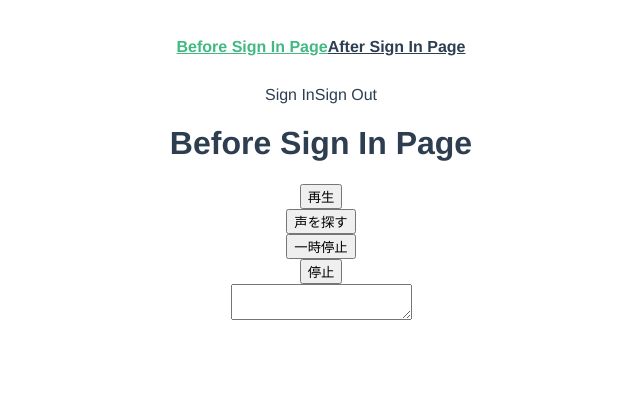
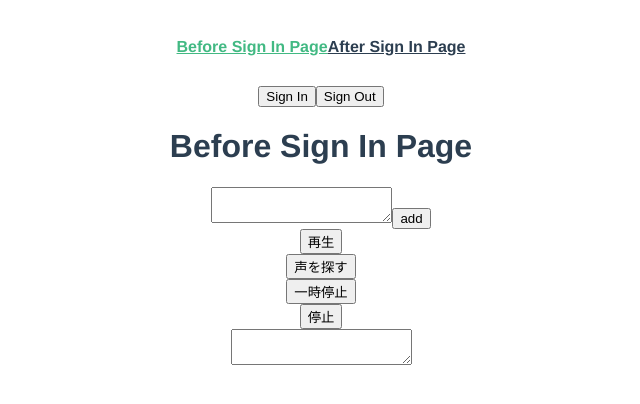
Before and after one commit to beginners-luckk/beginners-luck, a Vue app: page /BeforeSignIn in a window 1280 px wide. Shown: the top 404 px of the page, without its empty margins (319-959 px from the left). Built offline with nearby package versions, Linux system fonts and the light colour scheme; no server answers.

Commit message:
userが作成した質問をアカウントと紐づけてfirebaseに格納

```diff
--- a/package.json
+++ b/package.json
@@ -9,10 +9,10 @@
   },
   "dependencies": {
     "core-js": "^3.6.5",
-    "firebase": "^8.10.0",
+    "firebase": "^8.8.1",
     "vue": "^2.6.11",
-    "vue-router": "^3.2.0"
-
+    "vue-router": "^3.2.0",
+    "vuex": "^3.6.2"
   },
   "devDependencies": {
     "@vue/cli-plugin-babel": "~4.5.0",
--- a/src/App.vue
+++ b/src/App.vue
@@ -5,23 +5,24 @@
       <router-link to="/AfterSignIn">After Sign In Page</router-link>
     </div>
     <div class="sign-in">
-      <span @click="signIn">Sign In</span>
-      <span @click="signOut">Sign Out</span>
+      <button @click="signIn">Sign In</button>
+      <button @click="signOut">Sign Out</button>
     </div>
     <router-view />
+    <make-question />
     <practice />
   </div>
 </template>
 
 <script>
-// import HelloWorld from "./components/HelloWorld.vue"
+import MakeQuestion from "./components/makeQuestion.vue"
 import practice from "./components/practice.vue"
 
 export default {
   name: "App",
   components: {
-    // HelloWorld,
     practice,
+    MakeQuestion,
   },
   methods: {
     signIn() {
--- a/src/components/UserProfile.vue
+++ b/src/components/UserProfile.vue
@@ -3,13 +3,13 @@
     <div class="signed-in-user-profile" v-if="user">
       <div>uid : {{ user.uid }}</div>
       <div>displayName : {{ user.displayName }}</div>
-      <div class="signed-in-user-profile__photo">
+      <!-- <div class="signed-in-user-profile__photo">
         <img
           v-bind:src="
             user.photoURL ? user.photoURL : 'https://via.placeholder.com/150'
           "
         />
-      </div>
+      </div> -->
     </div>
     <div v-else>No User Signed In</div>
   </div>
--- /dev/null
+++ b/src/components/makeQuestion.vue
@@ -0,0 +1,42 @@
+<template>
+  <div>
+    <textarea v-model="imputText"></textarea>
+    <button @click="postQuestion">add</button>
+    <div>{{ user.userQuestion }}</div>
+  </div>
+</template>
+
+<script>
+import firebase from "firebase"
+export default {
+  computed: {
+    user: function () {
+      return this.$store.state.user
+    },
+  },
+  data() {
+    return {
+      db: firebase.firestore(),
+      imputText: "",
+    }
+  },
+  methods: {
+    postQuestion: function () {
+      this.db
+        .collection("users")
+        .doc(this.user.uid)
+        .update({
+          userQuestion: firebase.firestore.FieldValue.arrayUnion(
+            this.imputText
+          ),
+        })
+        .then(() => {
+          console.log("Document successfully written!")
+        })
+        .catch((error) => {
+          console.error("Error writing document: ", error)
+        })
+    },
+  },
+}
+</script>
--- a/src/views/About.vue
+++ /dev/null
@@ -1,5 +0,0 @@
-<template>
-  <div class="about">
-    <h1>This is an about page</h1>
-  </div>
-</template>
```
Also changed, not shown: src/views/Home.vue (deleted, +0 -18 lines), 1 other file (tests, documents, lock files or other folders).
